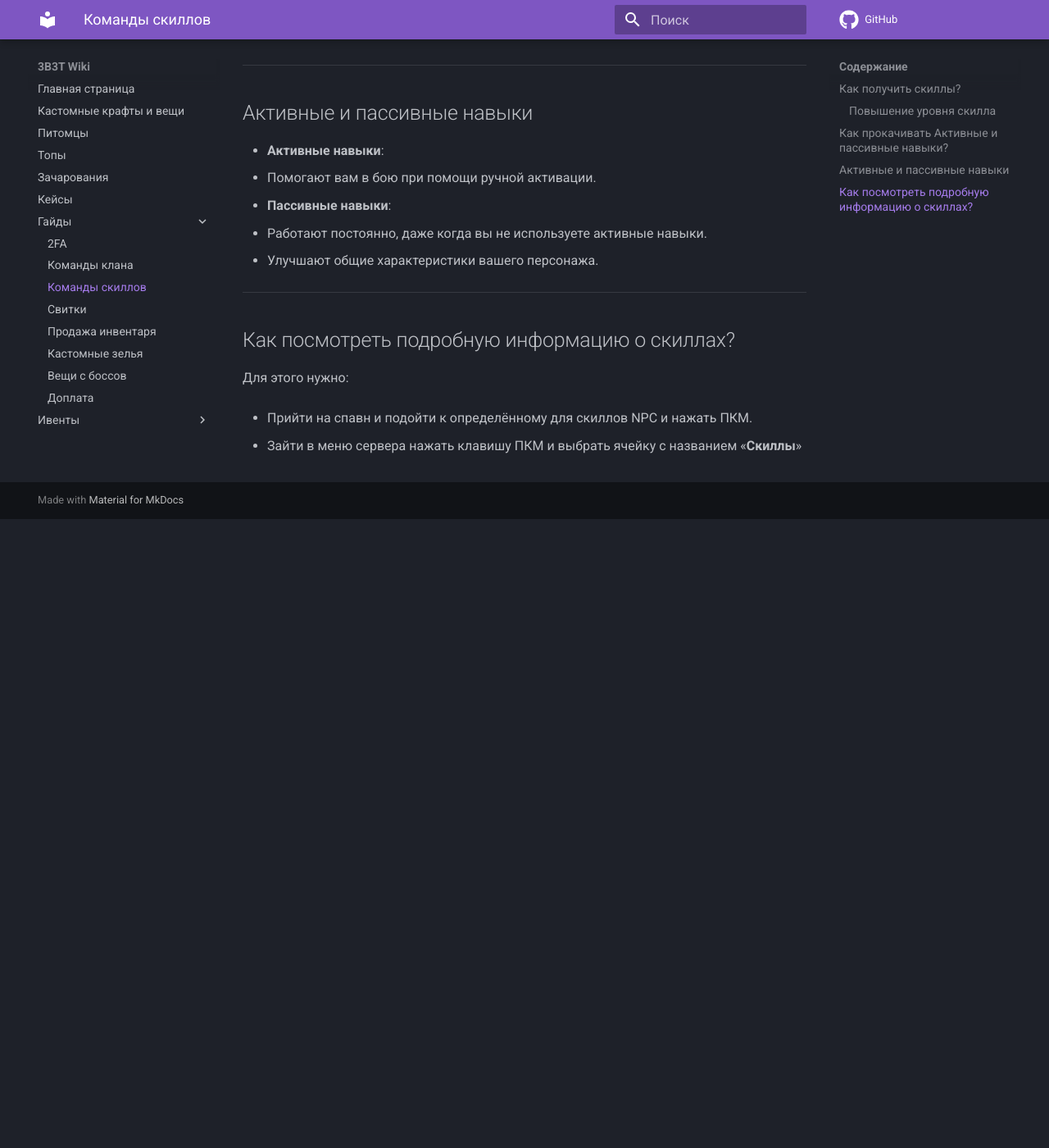
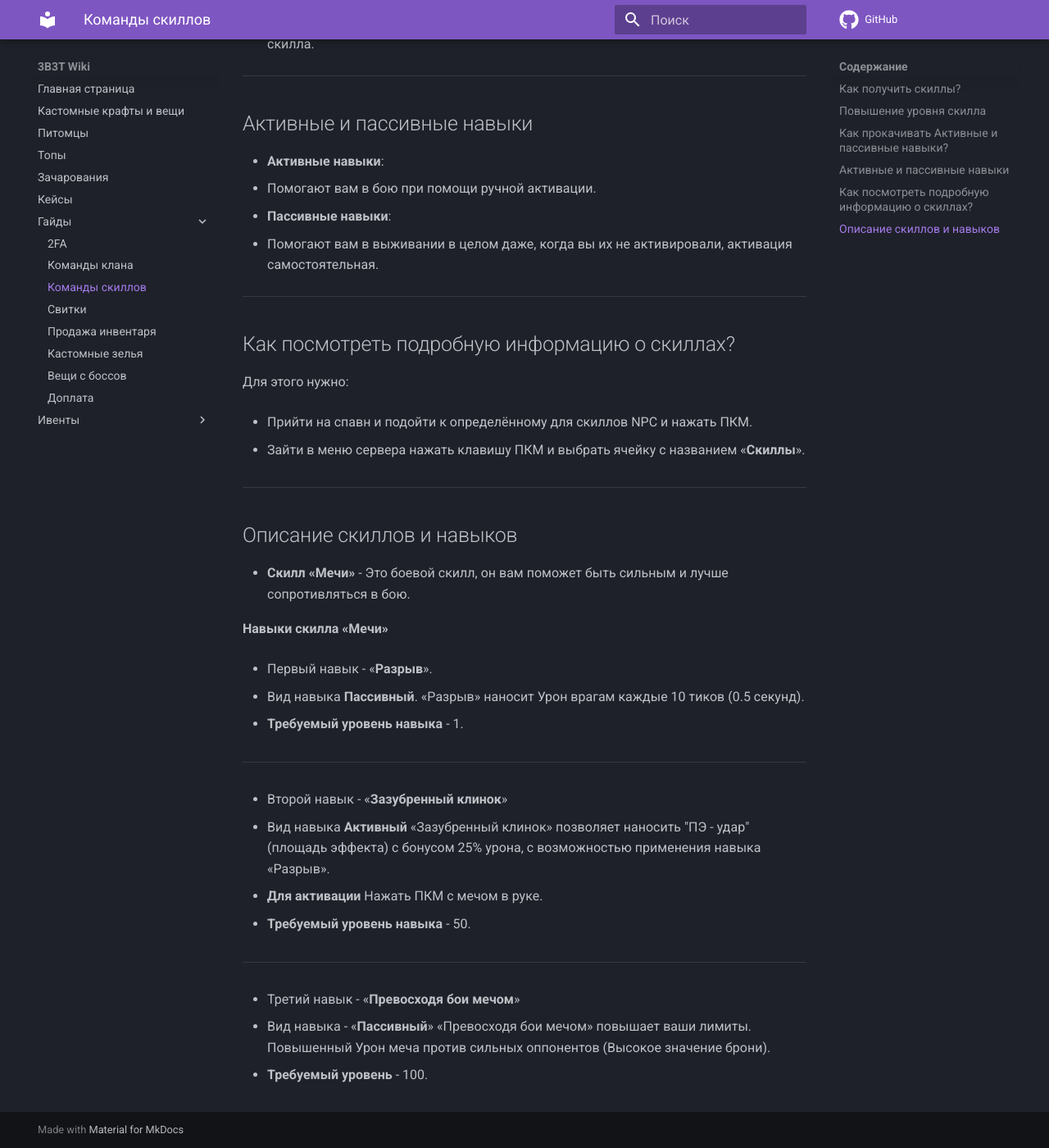
Before and after one commit to 3B3TServer/Docs, an MkDocs documentation site: the page built from docs/Guides/Commands_skills.md, in a window 1280 px wide and 1400 px high, scrolled down 785 px. Shown: the whole window at 82% size. Built offline with MkDocs 1.6.1 and Material for MkDocs 9.7.7, drawn with Linux system fonts in a browser that asks for light colours; comment, search, counter and statistics services are not loaded; before the commit the page ends 1418 px from its top, so only the background shows below that.

Commit message:
Скиллы, обнова3

```diff
--- a/docs/Guides/Commands_skills.md
+++ b/docs/Guides/Commands_skills.md
@@ -8,7 +8,7 @@
 
 Например, для развития скилла **«Мечи»** вам нужно убивать игроков либо животных и чем больше вы сделаете убийств, тем выше будет ваш уровень опыта.
 
-### Повышение уровня скилла
+## Повышение уровня скилла
 
 - **Уровень скилла**: Повышение уровня отдельного скилла открывает новые навыки и способности, действующие только в той сфере, где они были получены.
 
@@ -31,8 +31,7 @@
   - Помогают вам в бою при помощи ручной активации.
 
 - **Пассивные навыки**:
-  - Работают постоянно, даже когда вы не используете активные навыки.
-  - Улучшают общие характеристики вашего персонажа.
+  - Помогают вам в выживании в целом даже, когда вы их не активировали, активация самостоятельная.
 
 ---
 
@@ -42,4 +41,39 @@
 
 - Прийти на спавн и подойти к определённому для скиллов NPC и нажать ПКМ.
 
-- Зайти в меню сервера нажать клавишу ПКМ и выбрать ячейку с названием «**Скиллы**»
+- Зайти в меню сервера нажать клавишу ПКМ и выбрать ячейку с названием «**Скиллы**».
+
+---
+
+## Описание скиллов и навыков
+
+- **Скилл «Мечи»** - Это боевой скилл, он вам поможет быть сильным и лучше сопротивляться в бою.
+
+**Навыки скилла «Мечи»**
+
+- Первый навык - «**Разрыв**».
+
+- Вид навыка **Пассивный**.
+«Разрыв» наносит Урон врагам каждые 10 тиков (0.5 секунд).
+
+- **Требуемый уровень навыка** - 1.
+
+---
+
+- Второй навык - «**Зазубренный клинок**»
+
+- Вид навыка **Активный**
+«Зазубренный клинок» позволяет наносить "ПЭ - удар" (площадь эффекта) с бонусом 25% урона, с возможностью применения навыка «Разрыв».
+
+- **Для активации** Нажать ПКМ с мечом в руке.
+
+- **Требуемый уровень навыка** - 50.
+
+---
+
+- Третий навык - «**Превосходя бои мечом**»
+
+- Вид навыка - «**Пассивный**»
+«Превосходя бои мечом» повышает ваши лимиты. Повышенный Урон меча против сильных оппонентов (Высокое значение брони).
+
+- **Требуемый уровень** - 100.
```
